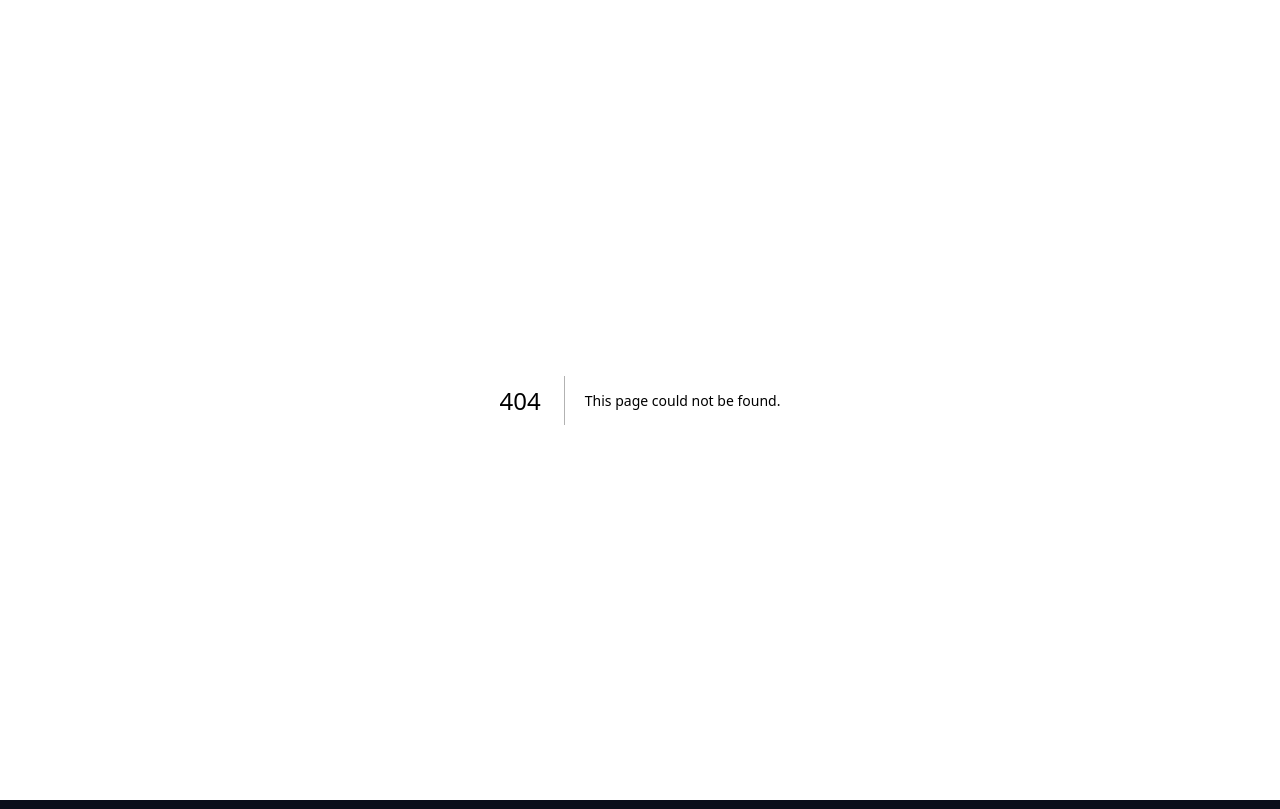
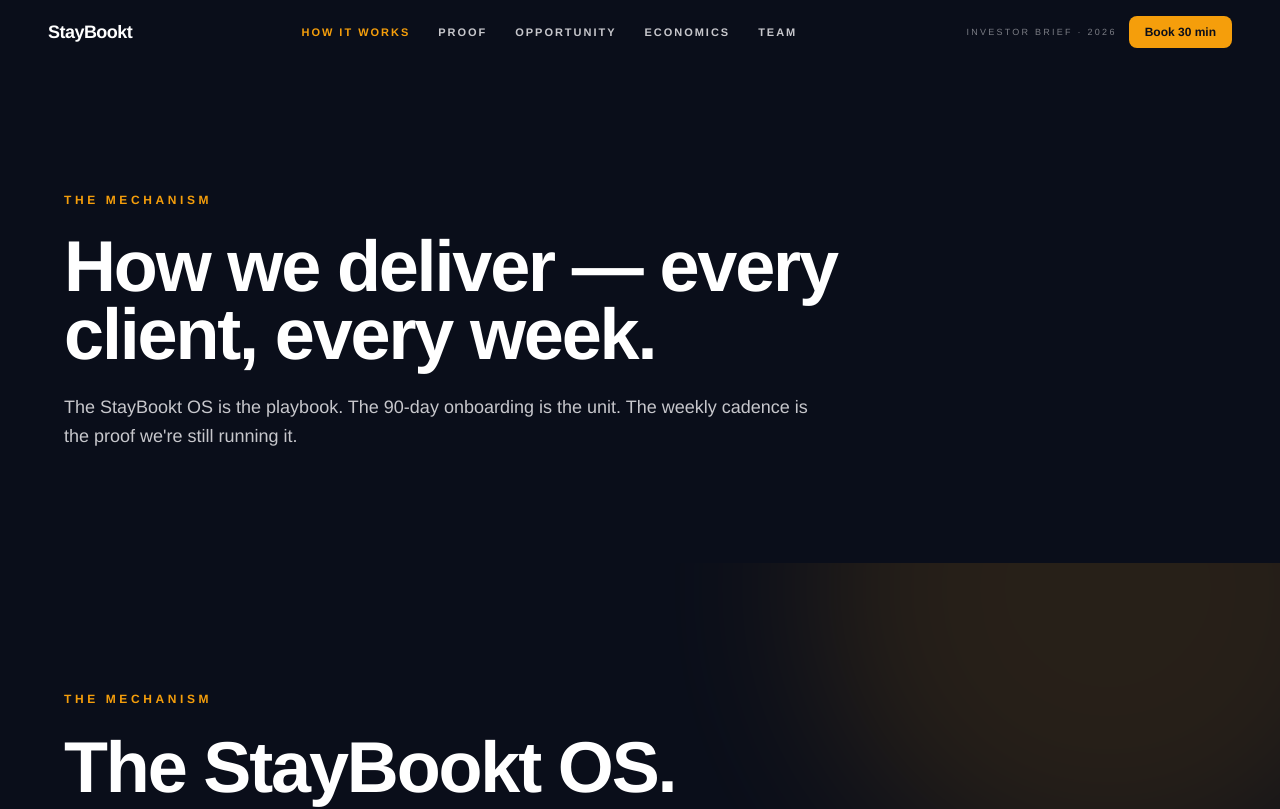
Before and after one commit to staybookt/staybookt-investor, a Next.js app: page /how-it-works in a window 1280 px wide. Before the commit this address had no page. Shown: the top 809 px of the page. Built offline with nearby package versions, Linux system fonts and the light colour scheme.

Commit message:
Add files via upload

```diff
--- /dev/null
+++ b/app/how-it-works/page.tsx
@@ -0,0 +1,38 @@
+import { StayBooktOS, NinetyDayPlaybook, WeeklyOps } from '@/components/OperatingSystem';
+import { AskV2 } from '@/components/ExtendedSections';
+import { TopNav } from '@/components/TopNav';
+import { SiteFooter } from '@/components/HomeTeasers';
+
+export const metadata = { title: 'How it works — StayBookt' };
+
+export default function HowItWorksPage() {
+  return (
+    <main id="top" className="relative">
+      <TopNav active="how-it-works" />
+      <div className="pt-20">
+        <PageHeader
+          eyebrow="The mechanism"
+          title="How we deliver — every client, every week."
+          sub="The StayBookt OS is the playbook. The 90-day onboarding is the unit. The weekly cadence is the proof we're still running it."
+        />
+        <StayBooktOS />
+        <NinetyDayPlaybook />
+        <WeeklyOps />
+        <AskV2 />
+      </div>
+      <SiteFooter />
+    </main>
+  );
+}
+
+function PageHeader({ eyebrow, title, sub }: { eyebrow: string; title: string; sub: string }) {
+  return (
+    <section className="bg-ink text-white py-20 sm:py-28 px-8 sm:px-16">
+      <div className="max-w-7xl mx-auto">
+        <p className="text-xs tracking-[0.3em] text-elec font-semibold uppercase mb-6">{eyebrow}</p>
+        <h1 className="font-display text-5xl sm:text-7xl tracking-[-0.04em] leading-[0.95] mb-6 max-w-4xl">{title}</h1>
+        <p className="text-platinum-soft text-base sm:text-lg leading-relaxed max-w-3xl">{sub}</p>
+      </div>
+    </section>
+  );
+}
```
